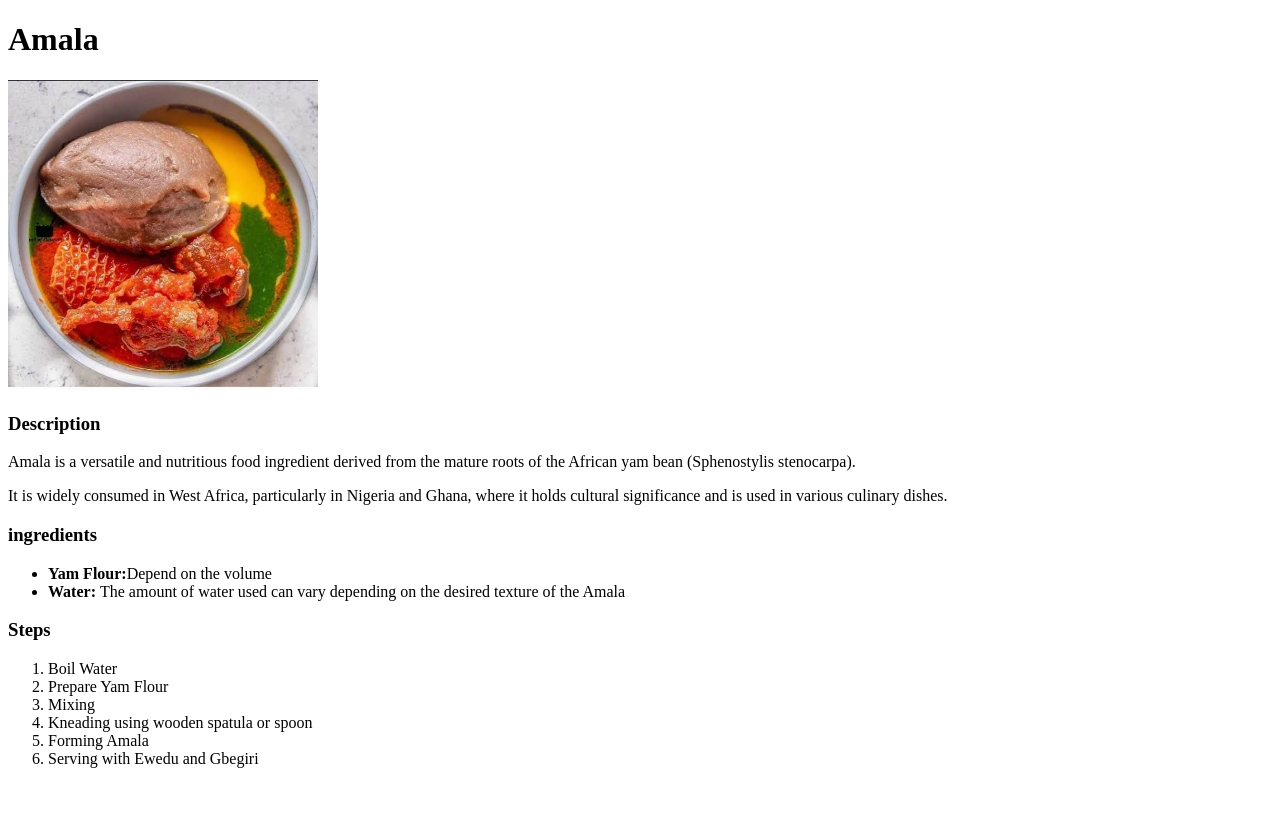
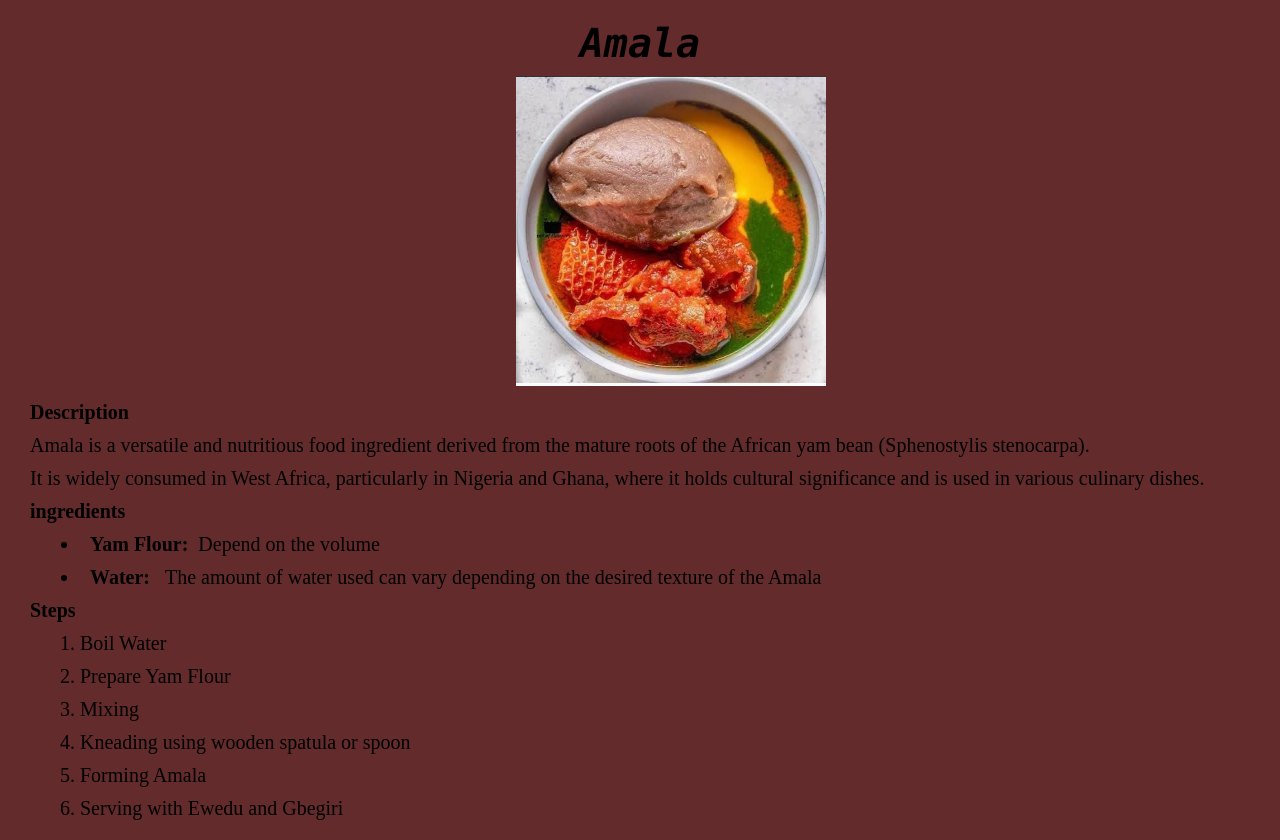
Before and after one commit to daretechie/odin-recipes, a plain HTML site: page recipes/amala.html in a window 1280 px wide. Before the commit the page ends 800 px from the top, so only its background shows below. Drawn offline with Linux system fonts and the light colour scheme.

Commit message:
feat: add more features like styling the page using css

```diff
--- a/recipes/amala.html
+++ b/recipes/amala.html
@@ -3,11 +3,13 @@
   <head>
     <meta charset="UTF-8" />
     <meta name="viewport" content="width=device-width, initial-scale=1.0" />
-    <title>Document</title>
+    <title>Amala</title>
+    <link rel="stylesheet" href="/style/style-amala.css" />
   </head>
   <body>
     <h1>Amala</h1>
     <img
+      class="amala"
       src="../img/Amala-ewedu-and-gbegiri.jpeg"
       alt="Amala, Ewedu and Gbegiri"
       height="310"
--- /dev/null
+++ b/style.css
@@ -0,0 +1,17 @@
+* {
+  text-align: center;
+  font-family: system-ui, -apple-system, BlinkMacSystemFont, "Segoe UI", Roboto,
+    Oxygen, Ubuntu, Cantarell, "Open Sans", "Helvetica Neue", sans-serif;
+  background-color: rgb(252, 255, 249);
+}
+
+h1 {
+  color: burlywood;
+  margin-bottom: 10%;
+}
+
+li {
+  margin-top: 30px;
+  font-size: 30px;
+  list-style-type: none;
+}
--- /dev/null
+++ b/style/style-amala.css
@@ -0,0 +1,18 @@
+* {
+  margin: 10px;
+  padding: auto;
+  background-color: rgb(99, 43, 43);
+  font-size: 20px;
+}
+
+h1 {
+  font-family: "Lucida Console", "Courier New", monospace;
+  font-weight: 800;
+  font-style: italic;
+  text-align: center;
+  font-size: 40px;
+}
+
+.amala {
+  margin: 0 0 0 40%;
+}
--- /dev/null
+++ b/style/style-churros.css
@@ -0,0 +1,18 @@
+* {
+  margin: 20px;
+  padding: auto;
+  background-color: rgb(204, 157, 95);
+}
+
+h1 {
+  font-family: "Segoe UI", Tahoma, Geneva, Verdana, sans-serif;
+  font-weight: 800;
+  font-style: italic;
+  text-align: center;
+}
+
+img {
+  margin: 0 0 0 40%;
+  height: auto;
+  width: 300px;
+}
--- /dev/null
+++ b/style/style-mexican-egg-bake.css
@@ -0,0 +1,18 @@
+* {
+  margin: 10px;
+  padding: auto;
+  background-color: rgb(243, 83, 83);
+}
+
+h1 {
+  font-family: Cambria, Cochin, Georgia, Times, "Times New Roman", serif;
+  font-weight: 800;
+  font-style: italic;
+  text-align: center;
+}
+
+img {
+  margin: 0 0 0 30%;
+  height: auto;
+  width: 500px;
+}
```
Also changed, not shown: index.html (+1 -0 lines), recipes/churros.html (+2 -1 lines), recipes/mexican-egg-bake.html (+2 -1 lines).
